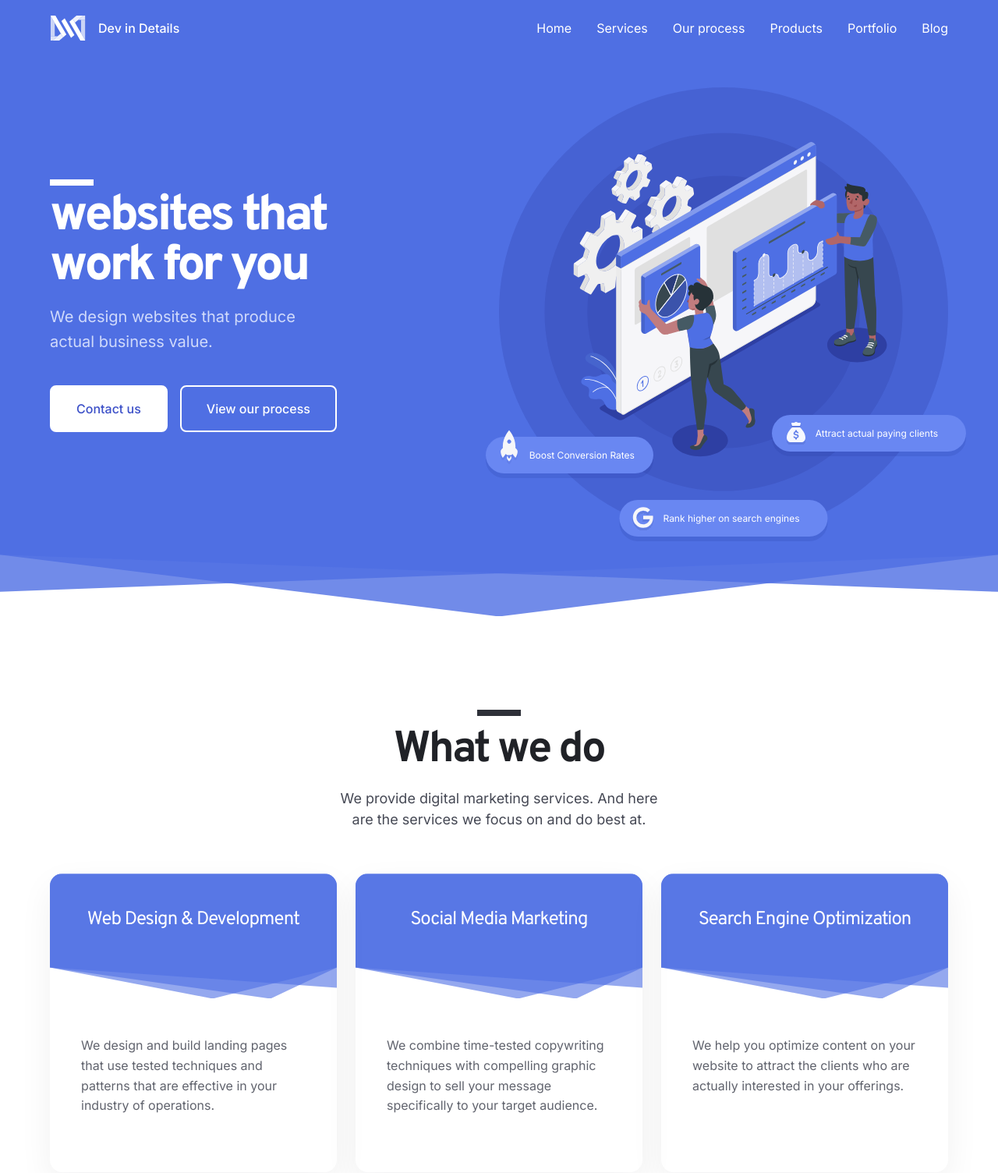
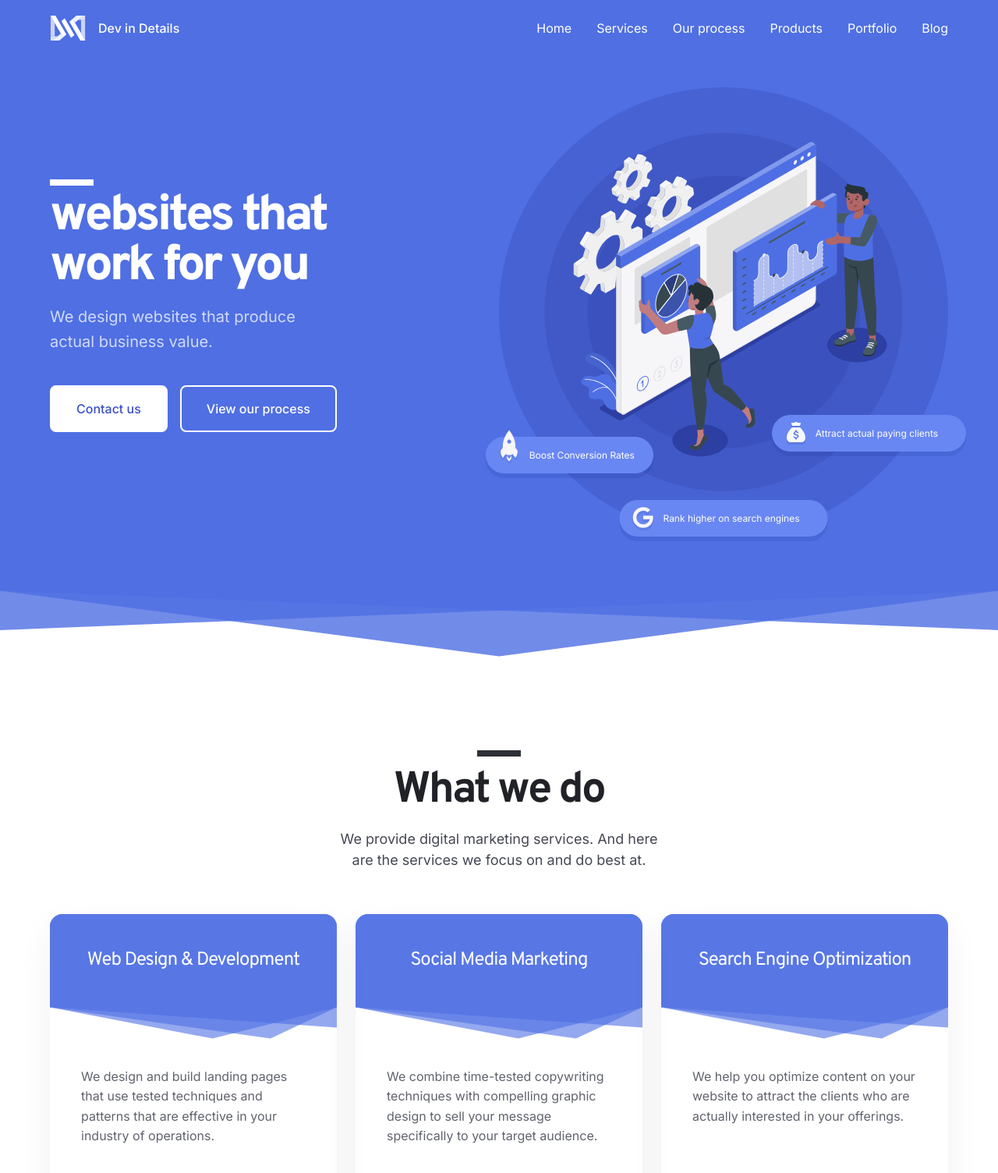
Before and after one commit to AmmDuncan/dev-in-details, a Next.js app: page / in a window 1280 px wide. Shown: the top 1504 px of the page at 78% size. Built offline with nearby package versions, Linux system fonts and the light colour scheme.

Commit message:
modified hero styles

```diff
--- a/components/Hero/styles.js
+++ b/components/Hero/styles.js
@@ -50,7 +50,14 @@ export const HeroRoot = styled.section`
   ${media("above", "deskS")} {
     min-height: 36rem;
     padding-top: 112px;
+    padding-bottom: 12%;
+  }
+
+  ${media("above", "deskL")} {
+    min-height: 36rem;
+    padding-top: 112px;
     padding-bottom: 8%;
+  }
 `;
 
 export const HeroContent = styled.section`
--- a/components/WhatWeDo/styles.js
+++ b/components/WhatWeDo/styles.js
@@ -42,6 +42,7 @@ export const WhatWeDoRoot = styled.section`
 `;
 
 export const CardContainer = styled.section`
+  width: 100%;
   display: grid;
   grid: auto-flow 1fr / auto;
   justify-content: center;
@@ -69,10 +70,11 @@ export const CardContainer = styled.section`
 `;
 
 export const CardRoot = styled.article`
+  width: 100%;
+  max-width: 384px;
   border-radius: 16px;
   overflow: hidden;
   box-shadow: 0 16px 44px rgba(6, 11, 41, 0.06);
-  max-width: 384px;
 
   header {
     position: relative;
@@ -113,7 +115,7 @@ export const CardRoot = styled.article`
 
   p {
     max-width: 288px;
-    margin: 48px auto 72px;
+    margin: 36px auto 72px;
     padding-left: 2.5rem;
     padding-right: 2.5rem;
     box-sizing: content-box;
```
